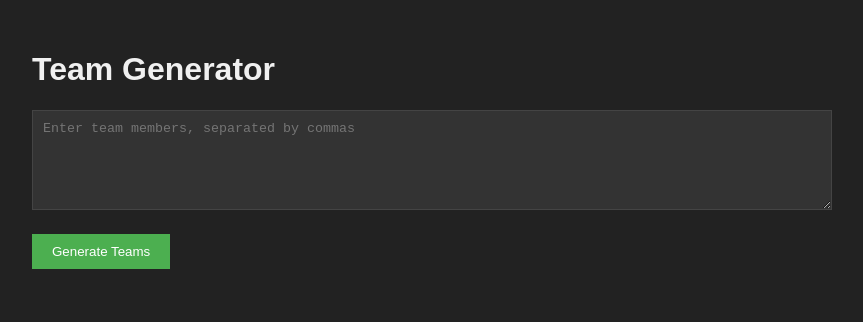
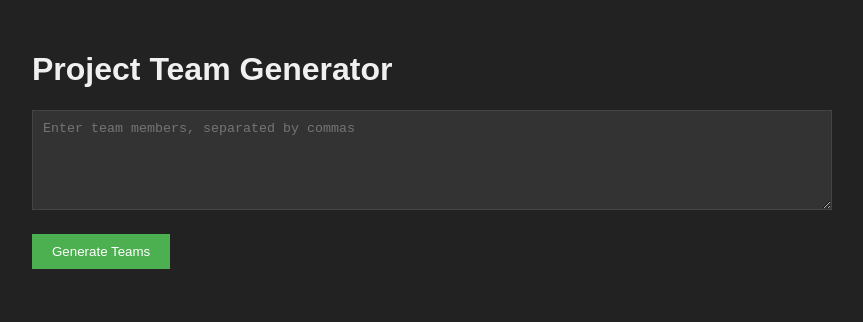
Before and after one commit to shaynefw/pro-team-gen, a plain HTML site: page index.html in a window 1280 px wide. Shown: the whole page, without its empty margins (208-1071 px from the left). Drawn offline with Linux system fonts and the light colour scheme.

Commit message:
title change

```diff
--- a/index.html
+++ b/index.html
@@ -4,10 +4,10 @@
     <meta charset="UTF-8">
     <meta name="viewport" content="width=device-width, initial-scale=1.0">
     <link rel="stylesheet" href="./assets/css/style.css">
-    <title>Team Generator</title>
+    <title>Project Team Generator</title>
 </head>
 <body>
-    <h1>Team Generator</h1>
+    <h1>Project Team Generator</h1>
     <form id="team-form">
         <textarea id="team-members" placeholder="Enter team members, separated by commas"></textarea>
         <button type="button" id="generate-btn">Generate Teams</button>
```
